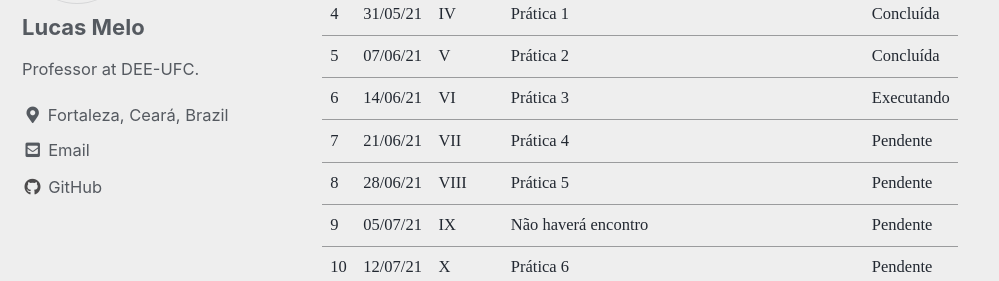
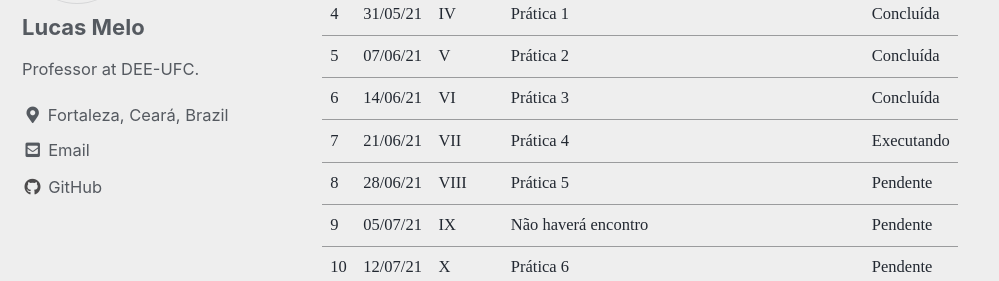
Before and after one commit to lucassm/lucassm.github.io, a Jekyll site: the page built from _teaching/LE-2021-1/index.md, in a window 1280 px wide and 900 px high, scrolled down 6534 px. Shown: the part 172-453 px from the top of the window, without its empty margins (0-999 px from the left). Built offline with Jekyll 4.4.1, drawn with Linux system fonts in a browser that asks for light colours; cached includes are drawn as plain includes; some web fonts are replaced; formulas are drawn with MathJax 3.

Commit message:
UPDATE 2 Pratica 04 LE-2021-1

```diff
--- a/_teaching/LE-2021-1/index.md
+++ b/_teaching/LE-2021-1/index.md
@@ -156,8 +156,8 @@ Os dois simuladores serão apresentados e o aluno deverá escolher e justificar
 | 3  | 24/05/21 | III    | Prática 0                                               | Concluída|
 | 4  | 31/05/21 | IV     | Prática 1                                               | Concluída|
 | 5  | 07/06/21 | V      | Prática 2                                               | Concluída|
-| 6  | 14/06/21 | VI     | Prática 3                                               |Executando|
-| 7  | 21/06/21 | VII    | Prática 4                                               | Pendente |
+| 6  | 14/06/21 | VI     | Prática 3                                               | Concluída|
+| 7  | 21/06/21 | VII    | Prática 4                                               |Executando|
 | 8  | 28/06/21 | VIII   | Prática 5                                               | Pendente |
 | 9  | 05/07/21 | IX     | Não haverá encontro                                     | Pendente |
 | 10 | 12/07/21 | X      | Prática 6                                               | Pendente |
```
